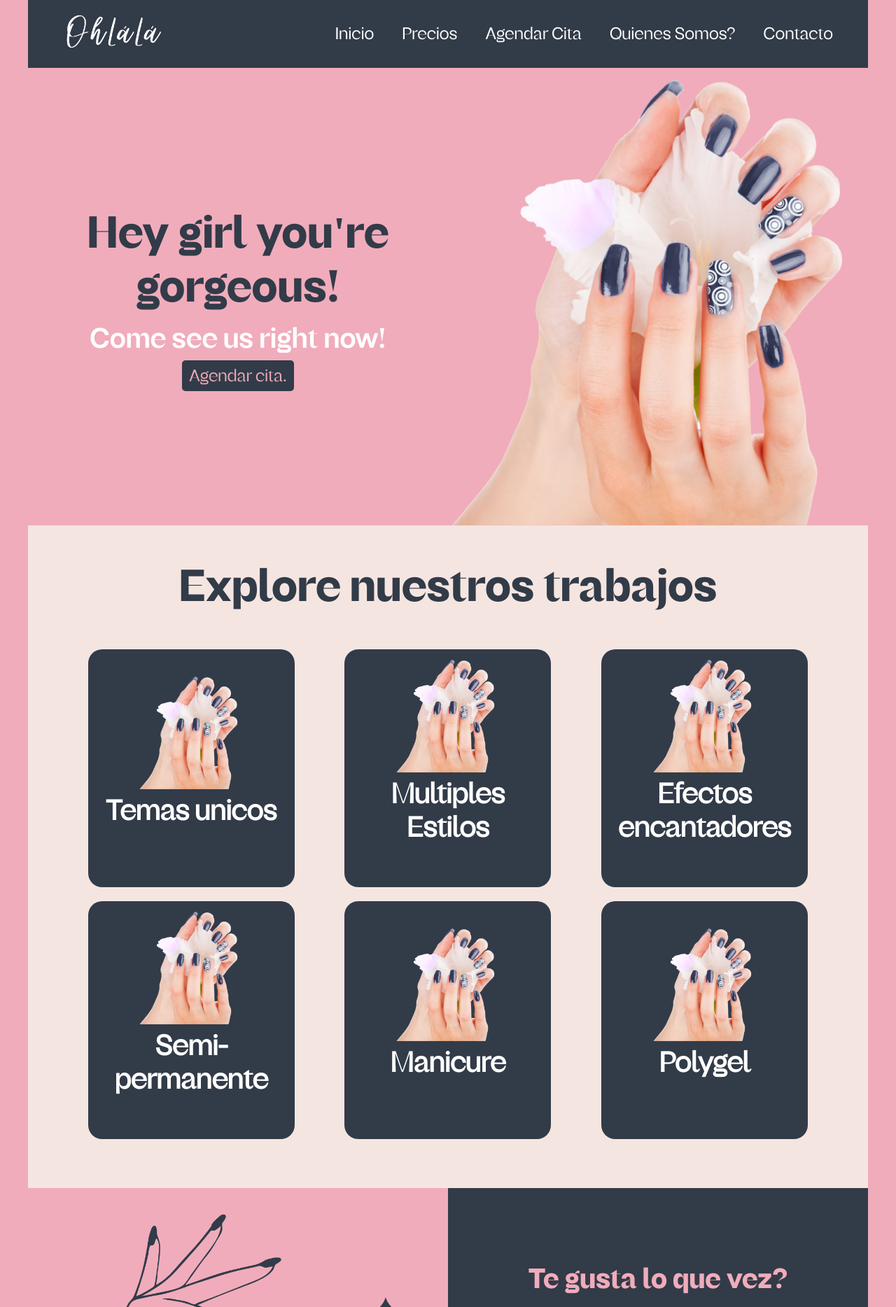
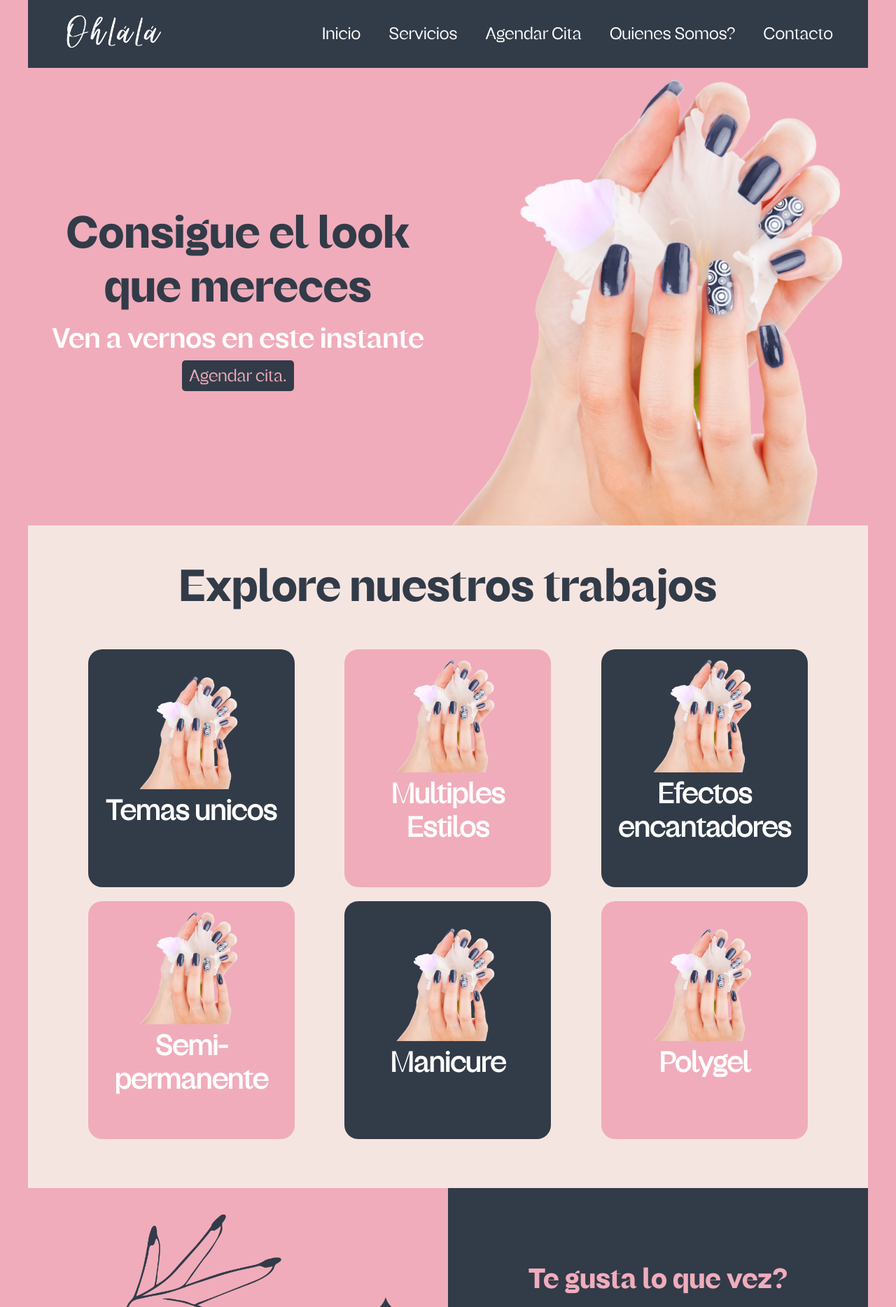
Before and after one commit to luisjuarezve/proyectoOhlala, a Django app: page / in a window 1280 px wide. Shown: the top 1868 px of the page at 70% size. Run offline with Django 5.2, Linux system fonts and the light colour scheme.

Commit message:
Make Homepage fixes

```diff
--- a/ohlala/ohlala/static/css/style.css
+++ b/ohlala/ohlala/static/css/style.css
@@ -228,6 +228,14 @@ header {
     color: #F0ACBB;
 }
 
+.card.pink {
+    background-color: #F0ACBB;
+}
+
+.card.pink a:hover {
+    color:#323B48
+}
+
 .call-to-action {
     width: 100%;
     height: 450px;
@@ -327,6 +335,7 @@ footer hr {
 
 footer span {
     padding-left: 40px;
+    color:#F5E5E1
 }
 
 .mantenimiento {
--- a/ohlala/ohlala_app/templates/ohlala_app/index.html
+++ b/ohlala/ohlala_app/templates/ohlala_app/index.html
@@ -18,7 +18,7 @@
             <nav>
                 <ul>
                     <li class="nav-item"><a href="{% url "inicio" %}">Inicio</a></li>
-                    <li class="nav-item"><a href="{% url "precios" %}">Precios</a></li>
+                    <li class="nav-item"><a href="{% url "precios" %}">Servicios</a></li>
                     <li class="nav-item"><a href="{% url "agendar" %}">Agendar Cita</a></li>
                     <li class="nav-item"><a href="{% url "nosotros" %}">Quienes Somos?</a></li>
                     <li class="nav-item"><a href="{% url "contacto" %}">Contacto</a></li>
--- a/ohlala/ohlala_app/templates/ohlala_app/inicio.html
+++ b/ohlala/ohlala_app/templates/ohlala_app/inicio.html
@@ -5,8 +5,8 @@
 <section class="hero">
     <div class="hero-tittle">
         <div class="hero-center">
-            <h1 class="display-heading-h1">Hey girl you're gorgeous!</h1>
-            <p class="display-heading-semi-bold">Come see us right now!</p>
+            <h1 class="display-heading-h1">Consigue el look que mereces</h1>
+            <p class="display-heading-semi-bold">Ven a vernos en este instante</p>
             <a href="" class="button-primary">Agendar cita.</a>
         </div>
     </div>
@@ -23,7 +23,7 @@
                 <h1>Temas unicos</h1>
             </a>
         </div>
-        <div class="card">
+        <div class="card pink">
             <a href="">
                 <img src="{% static "img/manohero.png" %}" width="150px" alt="">
                 <h1>Multiples Estilos</h1>
@@ -37,7 +37,7 @@
         </div>
     </div>
     <div class="grid">
-        <div class="card">
+        <div class="card pink">
             <a href="">
                 <img src="{% static "img/manohero.png" %}" width="150px" alt="">
                 <h1>Semi-permanente</h1>
@@ -49,7 +49,7 @@
                 <h1>Manicure</h1>
             </a>
         </div>
-        <div class="card">
+        <div class="card pink">
             <a href="">
                 <img src="{% static "img/manohero.png" %}" width="150px" alt="">
                 <h1>Polygel</h1>
```
